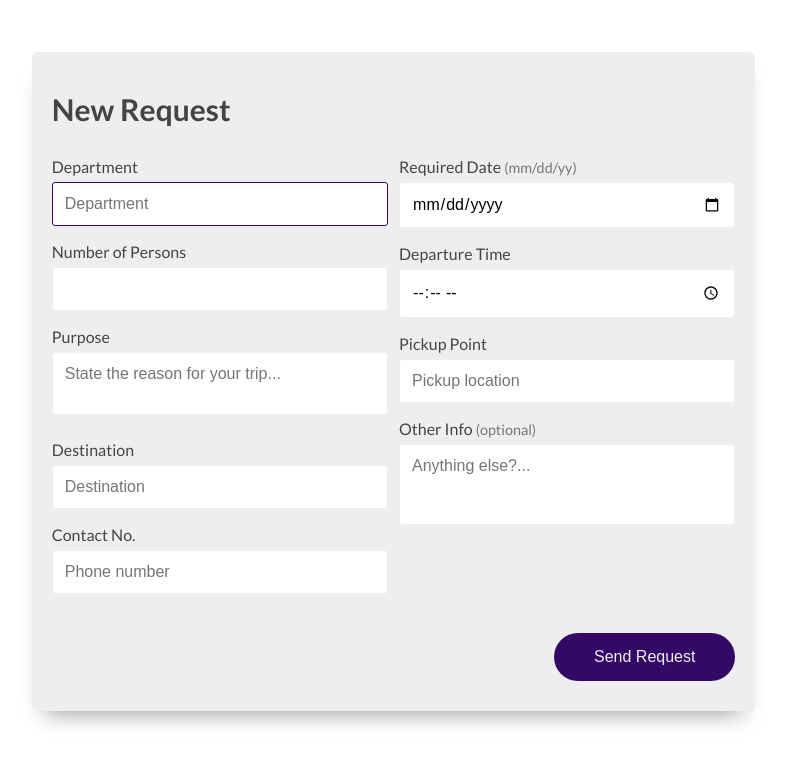
After one commit to zextis/fms-ui, a PHP site: page /addrequest.html in a window 1280 px wide. The commit adds this page. Shown: the top 765 px of the page, without its empty margins (412-1198 px from the left). Run offline with PHP 8.4, Linux system fonts and the light colour scheme; some libraries are stand-ins or nearby versions.

Commit message:
Added request form page + css organization

```diff
--- /dev/null
+++ b/addrequest.html
@@ -0,0 +1,71 @@
+<!DOCTYPE html>
+<html lang="en">
+
+<head>
+    <meta charset="UTF-8">
+    <meta name="viewport" content="width=device-width, initial-scale=1.0">
+    <meta http-equiv="X-UA-Compatible" content="ie=edge">
+    <title>Fleet Management System | Add Request</title>
+    <link href="https://fonts.googleapis.com/css?family=Lato:300,400,700" rel="stylesheet">
+    <link rel="stylesheet" href="vendors/css/ionicicons.min.css">
+    <link rel="stylesheet" href="vendors/css/normalize.css">
+    <link rel="stylesheet" href="vendors/css/grid.css">
+    <link rel="stylesheet" href="vendors/css/animate.css">
+    <link rel="stylesheet" href="/resources/css/main.css">
+</head>
+
+<body>
+    <section class="main-form">
+        <div class="row">
+            <div class="col span-1-of-3"></div>
+            <div class="col span-2-of-3">
+                <form action="" method="get" class="form sign-form matbox clearfix">
+                    <h2 class="form__title">New Request</h2>
+                    <div class="row">
+                        <div class="col span-1-of-2">
+                            <label for="department">Department</label>
+                            <input type="text" name="department" id="department" placeholder="Department" autofocus>
+
+                            <label for="num_pers">Number of Persons</label>
+                            <input type="number" name="num_pers" id="num_pers">
+
+                            <label for="purpose">Purpose</label>
+                            <textarea name="purpose" id="purpose" cols="20" rows="2" placeholder="State the reason for your trip..."></textarea>
+
+                            <label for="destination">Destination</label>
+                            <input type="text" name="destination" id="destination" placeholder="Destination">
+
+                            <label for="phone">Contact No.</label>
+                            <input type="text" name="phone" id="phone" placeholder="Phone number">
+
+                        </div>
+                        <div class="col span-1-of-2">
+                            <label for="reqdate">Required Date
+                                <span>(mm/dd/yy)</span>
+                            </label>
+                            <input type="date" name="reqdate" id="reqdate">
+
+                            <label for="dep_time">Departure Time</label>
+                            <input type="time" name="dep_time" id="dep_time">
+
+                            <label for="pickup">Pickup Point</label>
+                            <input type="text" name="pickup" id="pickup" placeholder="Pickup location">
+
+                            <label for="other_info">Other Info
+                                <span>(optional)</span>
+                            </label>
+                            <textarea name="other_info" id="other_info" cols="30" rows="3" placeholder="Anything else?..."></textarea>
+                        </div>
+                    </div>
+
+
+                    <input type="submit" value="Send Request">
+                </form>
+            </div>
+        </div>
+    </section>
+
+
+</body>
+
+</html>
--- a/index.html
+++ b/index.html
@@ -111,7 +111,7 @@
 
             <div class="col span-1-of-3 signIn">
                 <h2 class="content__heading--secondary">Sign In</h2>
-                <form action="" method="get" class="form sign-form matbox">
+                <form action="" method="get" class="form sign-form matbox clearfix">
 
                     <label for="email">Email</label>
                     <input type="email" name="email" id="email" placeholder="yourlogin@example.com">
--- a/resources/css/main.css
+++ b/resources/css/main.css
@@ -11,75 +11,99 @@ White text: #ffffff
 
 *,
 *::after,
-*::before{
+*::before {
     margin: 0px;
     padding: 0px;
     box-sizing: inherit;
 }
 
-html{
+html {
     font-size: 62.5%;
     text-rendering: optimizeLegibility;
 }
 
-body{
+body {
     box-sizing: border-box;
     font-family: 'Lato', 'Arial Narrow', Arial, sans-serif;
     font-weight: 400;
     color: #eee;
     font-size: 1.6rem;
     line-height: 1.8;
-    background-image: linear-gradient(to top, #30cfd069 0%, #33086769 100%), url('/resources/css/img/street.jpg');
     background-repeat: no-repeat;
     background-attachment: fixed;
     background-position: bottom;
     background-size: cover;
 }
 
-.row{
-    max-width: 90vw;
+.row {
+    max-width: 95vw;
     height: auto;
     margin: 0 auto;
 }
 
+#main {
+    background-image: linear-gradient(to top, #30cfd069 0%, #33086769 100%), url('/resources/css/img/street.jpg');
+}
 
 /* -------------------------- COMPONENTS -------------------------- */
 
 .btn:link,
 .btn:visited,
-input[type=submit]{
+input[type=submit] {
     padding: 1.5rem 4rem;
     border-radius: 100px;
     text-decoration: none;
     border: 1px transparent;
 }
 
-.matbox{
-    -webkit-box-shadow: 0px 15px 22px -13px rgba(0,0,0,0.4);
-    -moz-box-shadow: 0px 15px 22px -13px rgba(0,0,0,0.4);
-    box-shadow: 0px 15px 22px -13px rgba(0,0,0,0.4);
+.matbox {
+    -webkit-box-shadow: 0px 15px 22px -13px rgba(0, 0, 0, 0.4);
+    -moz-box-shadow: 0px 15px 22px -13px rgba(0, 0, 0, 0.4);
+    box-shadow: 0px 15px 22px -13px rgba(0, 0, 0, 0.4);
 }
 
+.clearfix {
+    zoom: 1
+}
+
+.clearfix:after {
+    content: '.';
+    clear: both;
+    display: block;
+    height: 0;
+    visibility: hidden;
+}
+
+.form {
+    width: 100%;
+    background-color: #eee;
+    padding: 3rem 2rem;
+    color: #444444;
+    border-radius: .5rem;
+}
 
 /* -------------------------- HEADER -------------------------- */
-.header__text-box{
+
+.header__text-box {
     display: block;
     text-align: center;
 }
 
-.header__heading{
+.header__heading {
     font-size: 6rem;
     font-weight: 300;
     margin: 60px 0px;
 }
 
-.content__heading--secondary{
+.content__heading--secondary,
+.form__title {
     margin-bottom: 1rem;
     font-size: 3rem;
+    font-weight: 700;
 }
 
+/* -------------------------- TABLE -------------------------- */
 
-/* -------------------------- TABLE -------------------------- */
 .reqtable {
     color: #333333;
     width: 95%;
@@ -109,30 +133,41 @@ input[type=submit]{
     transition: all 0.1s ease-out;
 }
 
-.reqtable tr:hover{
+.reqtable tr:hover {
     background-color: #9345f0;
     color: #ffffff;
 }
 
+/* -------------------------- FORMS (sepcific) -------------------------- */
 
-/* -------------------------- FORM -------------------------- */
 .sign-form {
     width: 90%;
-    background-color: #eee;
-    padding: 3rem 2rem;
-    color: #444444;
-    border-radius: .5rem;
+}
+
+textarea {
+    resize: none;
+}
+
+.main-form {
+    margin-top: 4rem;
 }
 
 input[type=email]:focus,
-input[type=password]:focus{
+input[type=text]:focus,
+input[type=number]:focus,
+input[type=time]:focus,
+input[type=password]:focus,
+textarea:focus {
     outline: none !important;
-    border:1px solid #330867;
+    border: 1px solid #330867;
 }
 
 input[type=text],
 input[type=email],
 input[type=password],
+input[type=number],
+input[type=time],
+input[type=date],
 select,
 textarea {
     width: 100%;
@@ -143,14 +178,24 @@ textarea {
     transition: all 0.2s ease-in-out;
 }
 
-input[type=submit]{
+input[type=submit] {
     background-color: #330867;
     color: #eee;
     transition: all 0.3s ease-in-out;
     margin-top: 2rem;
+    float: right;
 }
 
 input[type=submit]:hover,
-input[type=submit]:active{
+input[type=submit]:active {
     background-color: #9345f0;
 }
+
+input[type=number] {
+    -moz-appearance: textfield;
+}
+
+label span {
+    font-size: 90%;
+    color: #777;
+}
```
